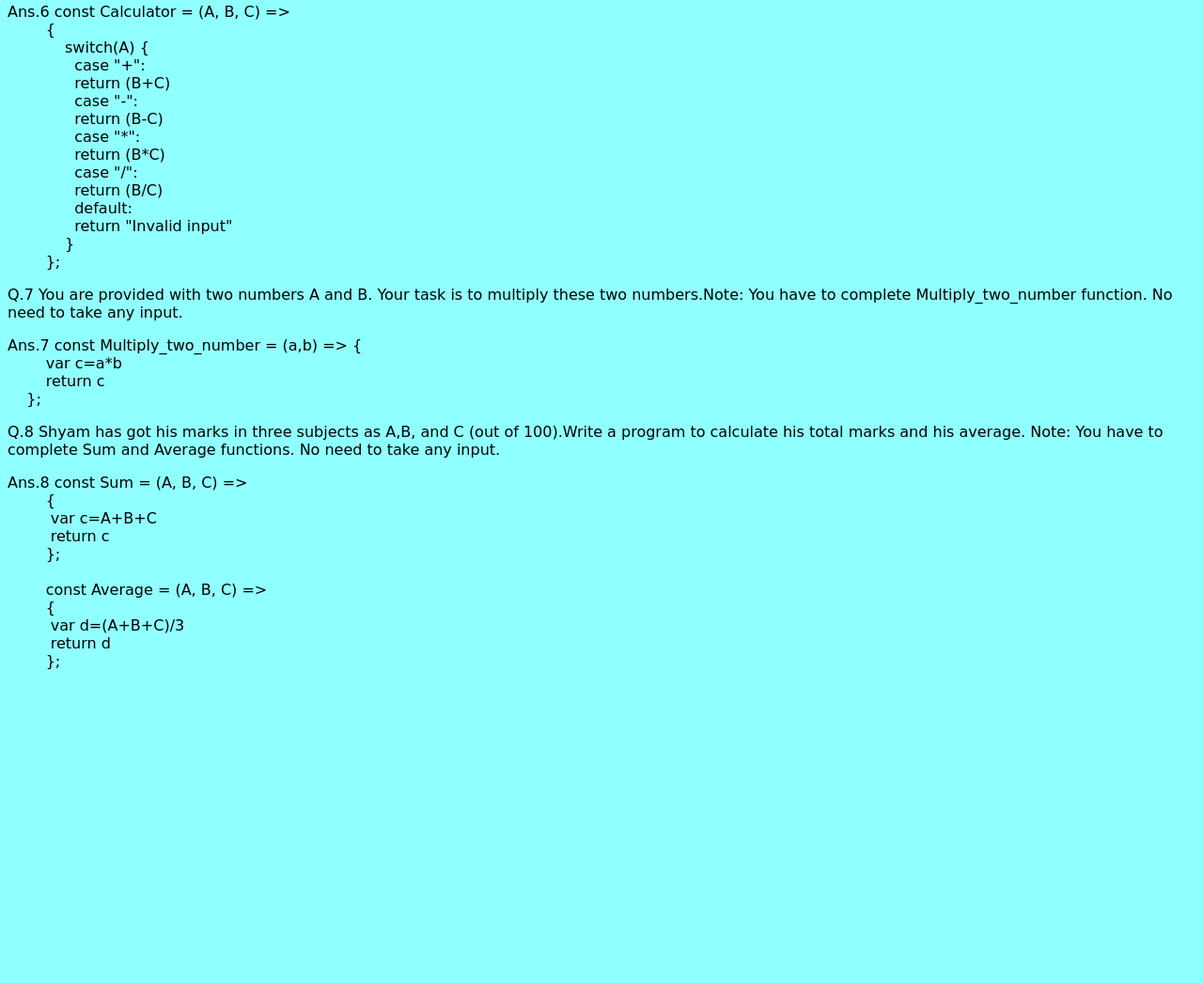
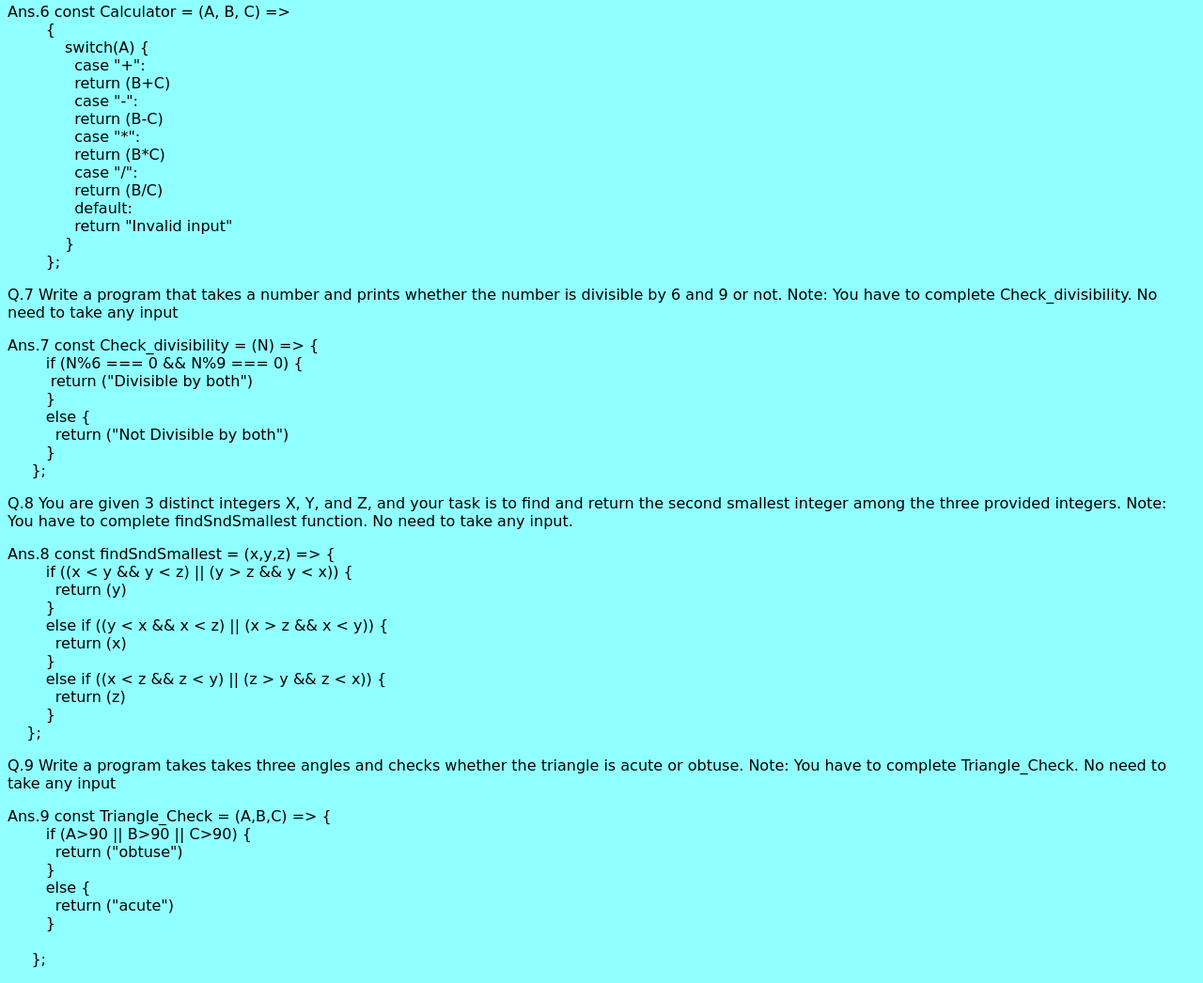
Before and after one commit to Shashank-kharatey/prepbytes-JS-handson-2, a plain HTML site: page index.html in a window 1280 px wide. Shown: the part 2143-3189 px from the top of the page at 94% size. Before the commit the page ends 2872 px from the top, so only its background shows below. Drawn offline with Linux system fonts and the light colour scheme.

Commit message:
some modifications

```diff
--- a/index.html
+++ b/index.html
@@ -133,25 +133,40 @@
             }
         };</pre>
     </p>
-    <p>Q.7 You are provided with two numbers A and B. Your task is to multiply these two numbers.Note: You have to complete Multiply_two_number function. No need to take any input.</p>
-    <p><pre>Ans.7 const Multiply_two_number = (a,b) => {
-        var c=a*b
-        return c
+    <p>Q.7 Write a program that takes a number and prints whether the number is divisible by 6 and 9 or not. Note: You have to complete Check_divisibility. No need to take any input</p>
+    <p><pre>Ans.7 const Check_divisibility = (N) => {
+        if (N%6 === 0 && N%9 === 0) {
+         return ("Divisible by both")
+        }
+        else {
+          return ("Not Divisible by both")
+        }
+     };</pre>
+    </p>
+    <p>Q.8 You are given 3 distinct integers X, Y, and Z, and your task is to find and return the second smallest integer among the three provided integers. Note: You have to complete findSndSmallest function. No need to take any input.</p>
+    <p><pre>Ans.8 const findSndSmallest = (x,y,z) => {
+        if ((x < y && y < z) || (y > z && y < x)) {
+          return (y)
+        }
+        else if ((y < x && x < z) || (x > z && x < y)) {
+          return (x)
+        }
+        else if ((x < z && z < y) || (z > y && z < x)) {
+          return (z)
+        }
     };</pre>
     </p>
-    <p>Q.8 Shyam has got his marks in three subjects as
-        A,B, and C (out of 100).Write a program to calculate his total marks and his average. Note: You have to complete Sum and Average functions. No need to take any input.</p>
-    <p><pre>Ans.8 const Sum = (A, B, C) =>
-        {
-         var c=A+B+C
-         return c
-        };
+    <p>Q.9 Write a program takes takes three angles and checks whether the triangle is acute or obtuse.
+     Note: You have to complete Triangle_Check. No need to take any input</p>
+    <p><pre>Ans.9 const Triangle_Check = (A,B,C) => {
+        if (A>90 || B>90 || C>90) {
+          return ("obtuse")
+        }
+        else {
+          return ("acute")
+        }
 
-        const Average = (A, B, C) =>
-        {
-         var d=(A+B+C)/3
-         return d
-        };</pre>
+     };</pre>
     </p>
 </body>
 </html>
```
